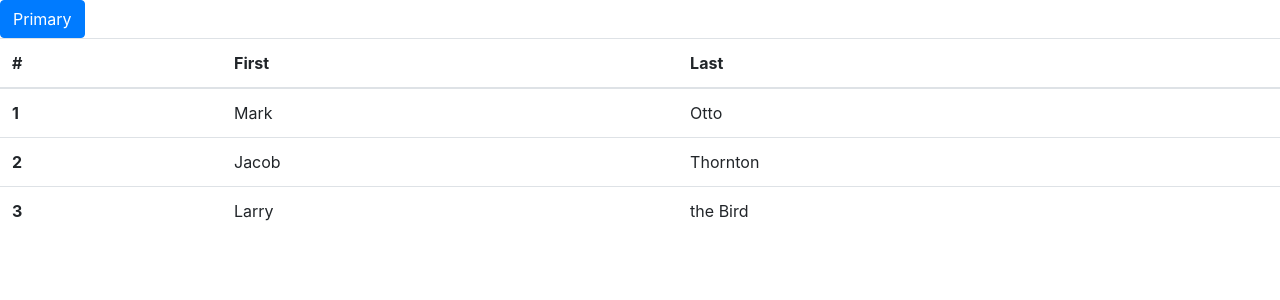
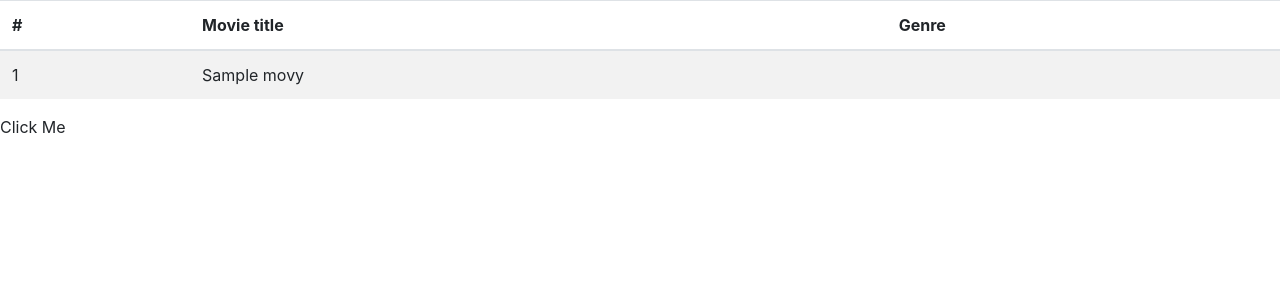
Before and after one commit to yngri/Vasya-Project, a Node server app: template views/getMovies.ejs in a window 1280 px wide. Shown: the top 300 px of the page. Run offline with Node 20, Linux system fonts and the light colour scheme; tables that the repository leaves empty hold one stand-in row (values such as "Sample post"); the template is opened without the code that fills it: values that come from a table or form of the project are taken from there, most other values are stand-ins (such as "Sample title", 1, 10 or a date in 2020); some libraries are stand-ins or nearby versions.

Commit message:
added getMovies table to the project

```diff
--- a/views/getMovies.ejs
+++ b/views/getMovies.ejs
@@ -1,42 +1,45 @@
 <!DOCTYPE html>
 <html lang="en">
+
 <head>
   <meta charset="UTF-8" />
   <title>Get Movies Page</title>
-    <link
-      rel="stylesheet"
-      href="https://stackpath.bootstrapcdn.com/bootstrap/4.5.0/css/bootstrap.min.css"
-      integrity="sha384-9aIt2nRpC12Uk9gS9baDl411NQApFmC26EwAOH8WgZl5MYYxFfc+NcPb1dKGj7Sk"
-      crossorigin="anonymous"
-    />
+  <link rel="stylesheet" href="https://stackpath.bootstrapcdn.com/bootstrap/4.5.0/css/bootstrap.min.css"
+    integrity="sha384-9aIt2nRpC12Uk9gS9baDl411NQApFmC26EwAOH8WgZl5MYYxFfc+NcPb1dKGj7Sk" crossorigin="anonymous" />
 </head>
+
 <body>
-    <button type="button" class="btn btn-primary">Primary</button>
-    <table class="table">
+  <table class="table table-striped">
     <thead>
       <tr>
         <th scope="col">#</th>
-          <th scope="col">First</th>
-          <th scope="col">Last</th>
+        <th scope="col">Movie title</th>
+        <th scope="col">Genre</th>
       </tr>
     </thead>
     <tbody>
+      <% for (var i = 0; i < moviesArray.length; i ++) {%>
       <tr>
-          <th scope="row">1</th>
-          <td>Mark</td>
-          <td>Otto</td>
+        <td><%= i+1 %></td>
+        <td><%= moviesArray[i].title %></td>
+        <td>
+          <%= moviesArray[i].genre.name %>
+        </td>
       </tr>
-        <tr>
-          <th scope="row">2</th>
-          <td>Jacob</td>
-          <td>Thornton</td>
-        </tr>
-        <tr>
-          <th scope="row">3</th>
-          <td>Larry</td>
-          <td>the Bird</td>
-        </tr>
+      <% } %>
     </tbody>
   </table>
+  <p onclick='<%= clickHandler %>'>Click Me</p>
+
+  <script>
+    function func1() {
+      console.log("I am in the click handler 1!");
+    }
+
+    function func2() {
+      console.log("I am in the click handler 2!");
+    }
+  </script>
 </body>
+
 </html>
```
Also changed, not shown: routes/getMovies.js (+15 -6 lines). Lines whose indentation alone changed are shown as unchanged.
